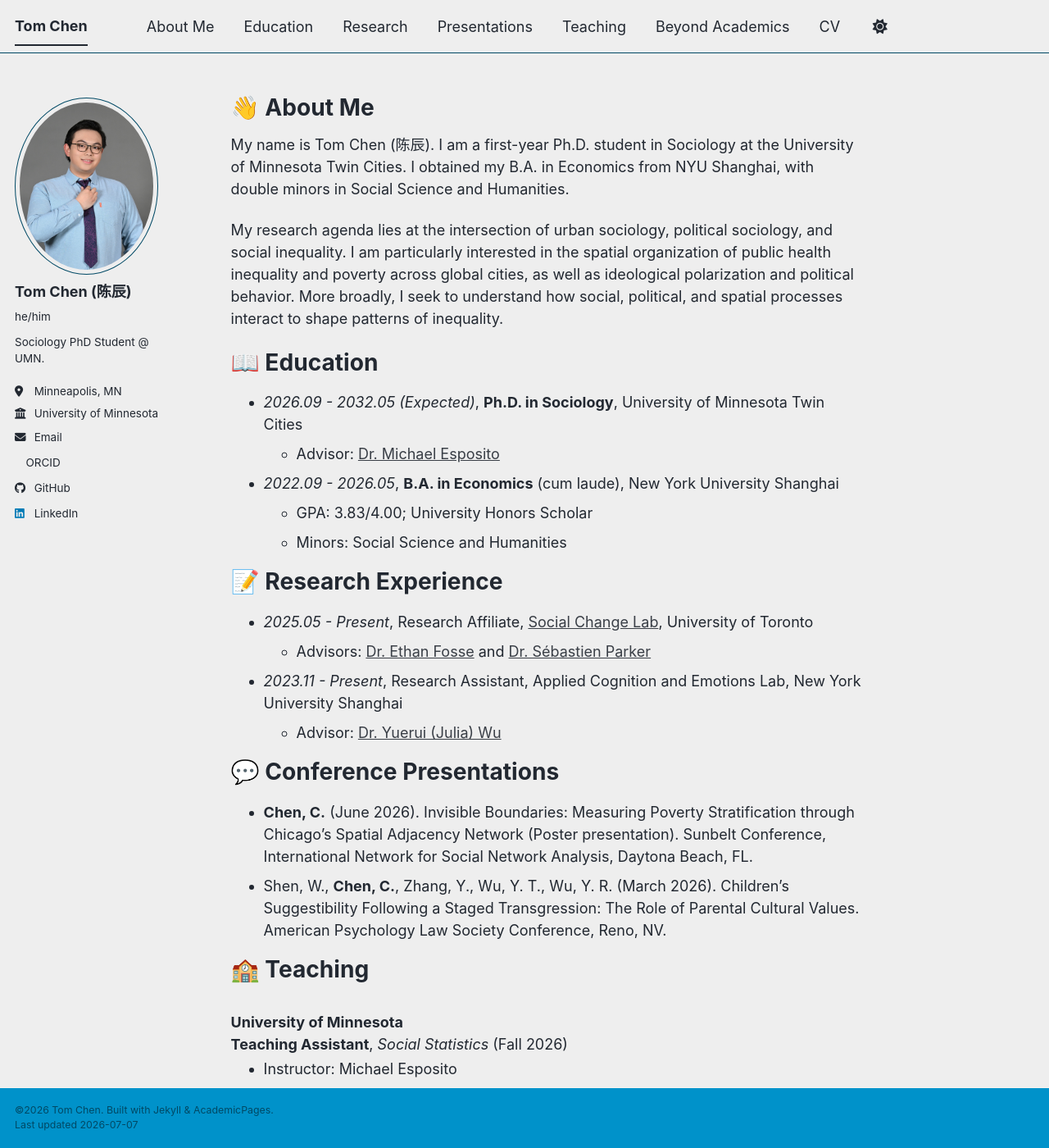
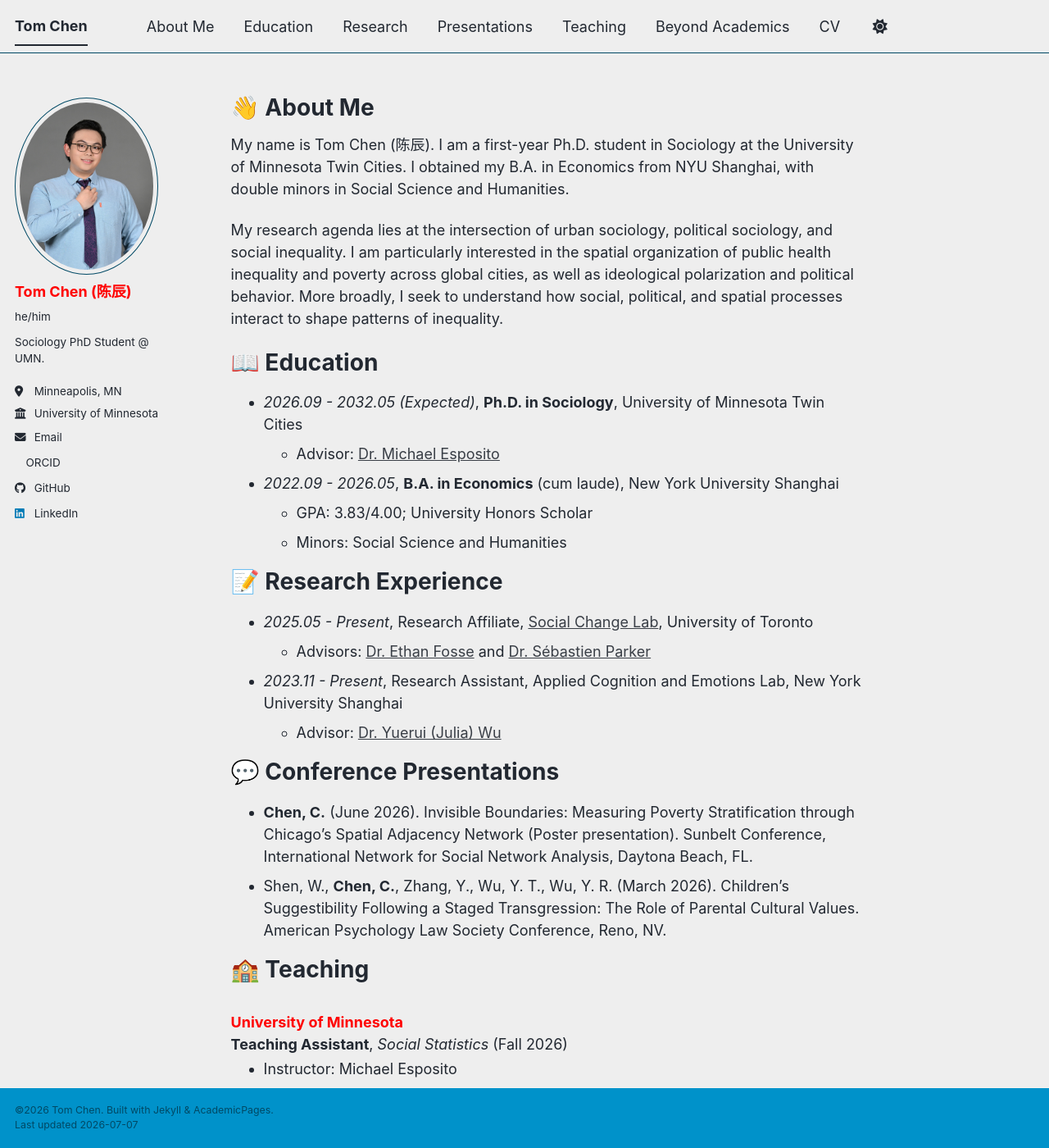
Before and after one commit to tomchenchen/tomchenchen.github.io, a Jekyll site: the page built from _pages/about.md, in a window 1280 px wide and 1400 px high. Shown: the whole window at 82% size. Built offline with Jekyll 4.4.1, drawn with Linux system fonts in a browser that asks for light colours; a style sheet for code colours, icons or effects is not loaded.

Commit message:
Update main.scss

```diff
--- a/assets/css/main.scss
+++ b/assets/css/main.scss
@@ -42,6 +42,10 @@
     scroll-margin-top: 80px;
 }
 
+h3 {
+    color: red !important;
+}
+
 /* 调整列表间距 */
 .page__content h3 {
     margin-bottom: 0.15rem;
```
